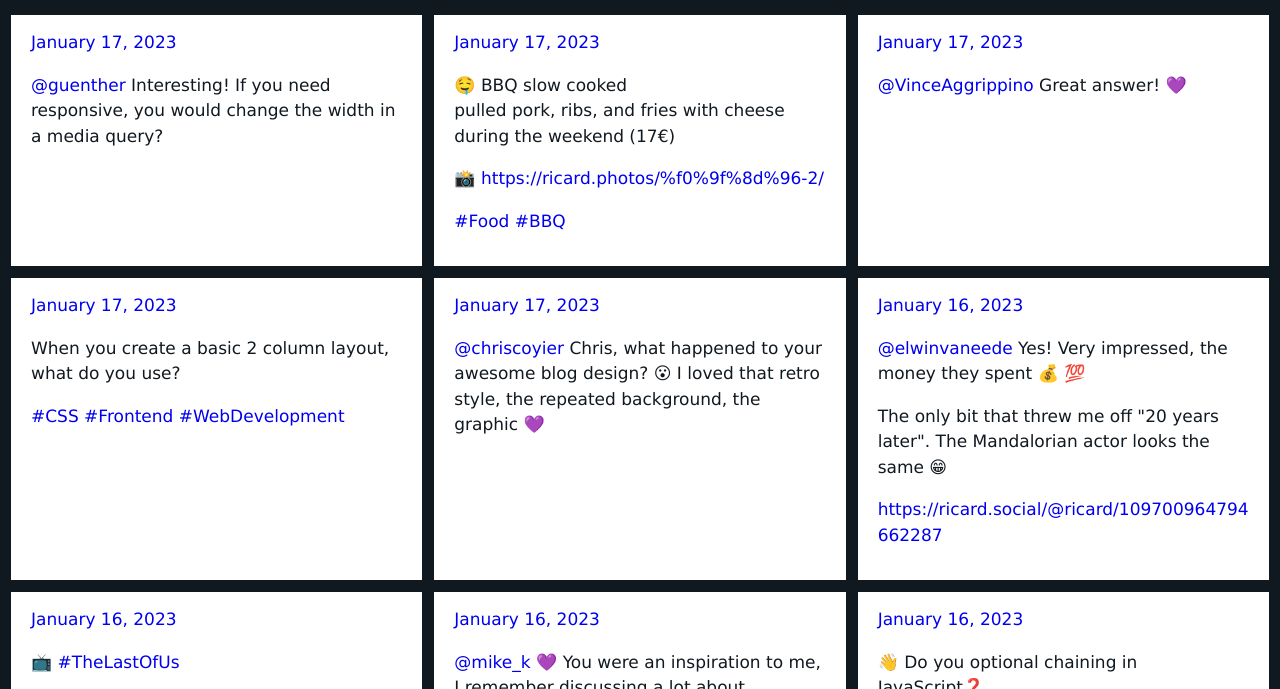
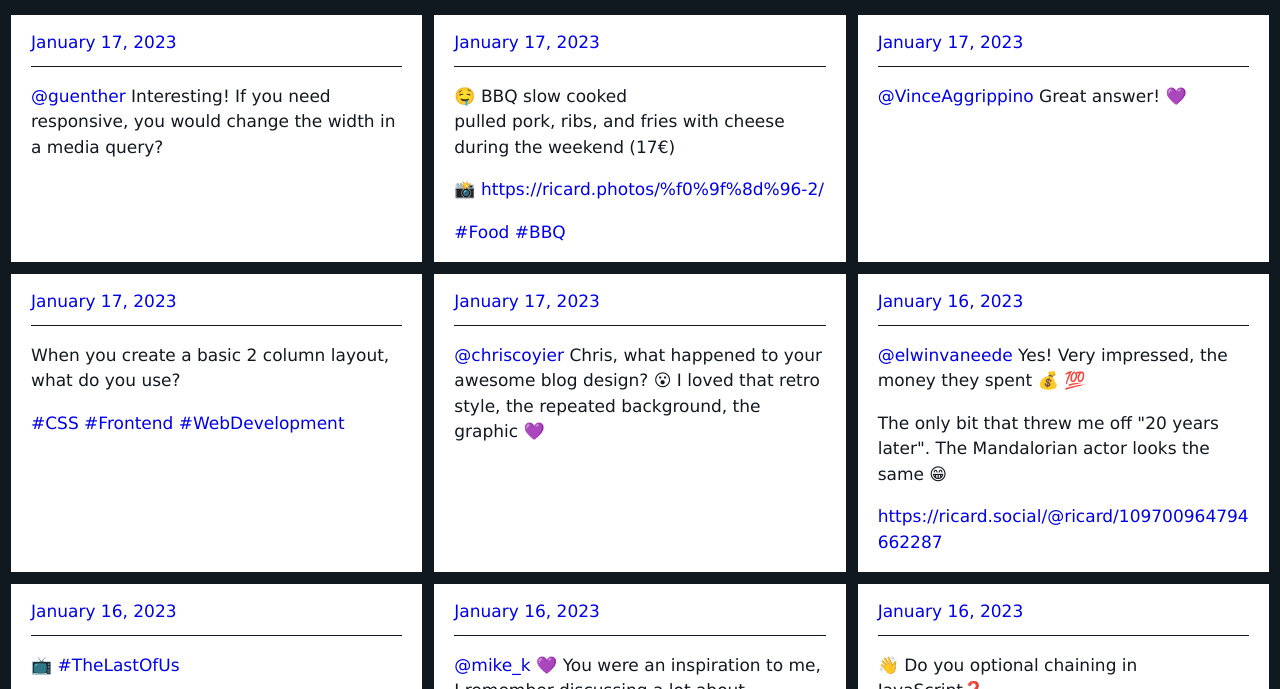
Before and after one commit to quicoto/mastodon-archive, a plain HTML site: page index.html in a window 1280 px wide. Shown: the part 57-746 px from the top of the page. Drawn offline with Linux system fonts and the light colour scheme.

Commit message:
Deploying to gh-pages from @ quicoto/mastodon-archive@54aa92f6f26dc6dff2a5a6abe867a4377f887b56 🚀

```diff
--- a/styles.css
+++ b/styles.css
@@ -1 +1 @@
-html{font-size:10px}body{font-size:1.7rem;font-family:"Lucida Sans","Lucida Sans Regular","Lucida Grande","Lucida Sans Unicode",Geneva,Verdana,sans-serif;margin:1rem;color:#fff;background-color:#111920;line-height:1.5em}main{display:grid;grid-gap:1rem;grid-template-columns:repeat(auto-fit, minmax(min(100%, 400px), 1fr))}main .item{color:#111920;background:#fff;border:1px solid;padding:1.5rem 2rem;overflow:hidden}a{word-wrap:break-word;text-decoration:none}a:hover{text-decoration:underline}footer{color:#111920;background:#fff;text-align:center;padding:1rem;margin:1rem 0}
+html{font-size:10px}body{font-size:1.7rem;font-family:"Lucida Sans","Lucida Sans Regular","Lucida Grande","Lucida Sans Unicode",Geneva,Verdana,sans-serif;margin:1rem;color:#fff;background-color:#111920;line-height:1.5em}main{display:grid;grid-gap:1rem;grid-template-columns:repeat(auto-fit, minmax(min(100%, 400px), 1fr))}main .item{color:#111920;background:#fff;border:1px solid;padding:1.5rem 2rem 0 2rem;overflow:hidden}main .item__date{border-bottom:1px solid;padding-bottom:1rem}a{word-wrap:break-word;text-decoration:none}a:hover{text-decoration:underline}footer{color:#111920;background:#fff;text-align:center;padding:1rem;margin:1rem 0}
```
